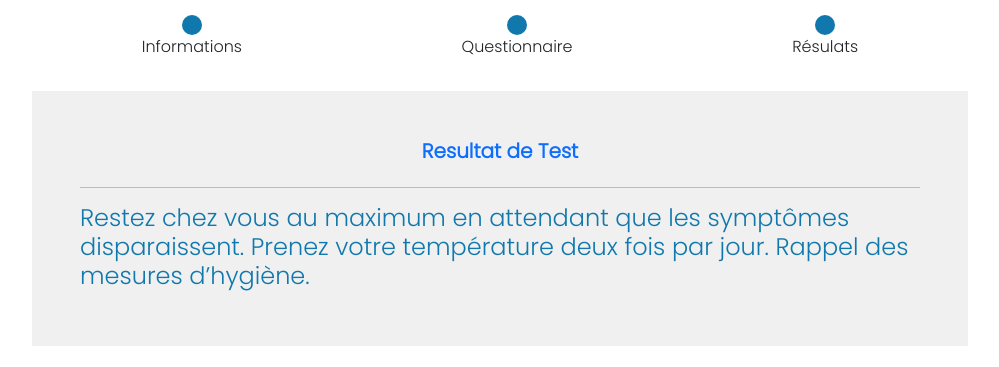
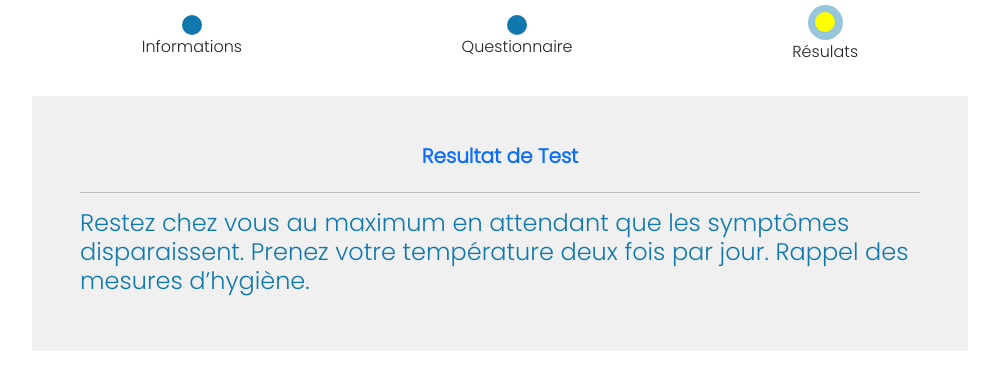
Before and after one commit to lahlaliwassim2/Test-COVID-19, a PHP site: page /resultat.php in a window 1280 px wide. Shown: the part 67-434 px from the top of the page, without its empty margins (140-1139 px from the left). Run offline with PHP 8.4, Linux system fonts and the light colour scheme; some libraries are stand-ins or nearby versions.

Commit message:
ajouter style de page activer

```diff
--- a/css/style.css
+++ b/css/style.css
@@ -174,3 +174,16 @@ nav .nav-link:hover {
 .textColor{
     color: #1078AD !important;
 }
+.circleSelct {
+    background-color:#96C5DC;
+    height: 35px;
+    width: 35px;
+    margin-top: -10px;
+}
+.circleSelc{
+    background-color:yellow;
+    height: 20px;
+    width: 20px;
+    margin: auto !important;
+    margin-top: 7px !important;
+}
--- a/resultat.php
+++ b/resultat.php
@@ -12,11 +12,13 @@
                 <p>Informations</p>
             </div>
             <div class="Ques d-flex flex-column align-items-center">
-                <span class=" circle rounded-circle"></span>
+                <span class="circle rounded-circle"></span>
                 <p>Questionnaire</p>
             </div>
             <div class="Res d-flex flex-column align-items-center">
-                <span class=" circle rounded-circle"></span>
+                <div class="circleSelct rounded-circle">
+                    <div class="circle rounded-circle circleSelc"></div>
+                </div>
                 <p>Résulats</p>
             </div>
         </div>
```
